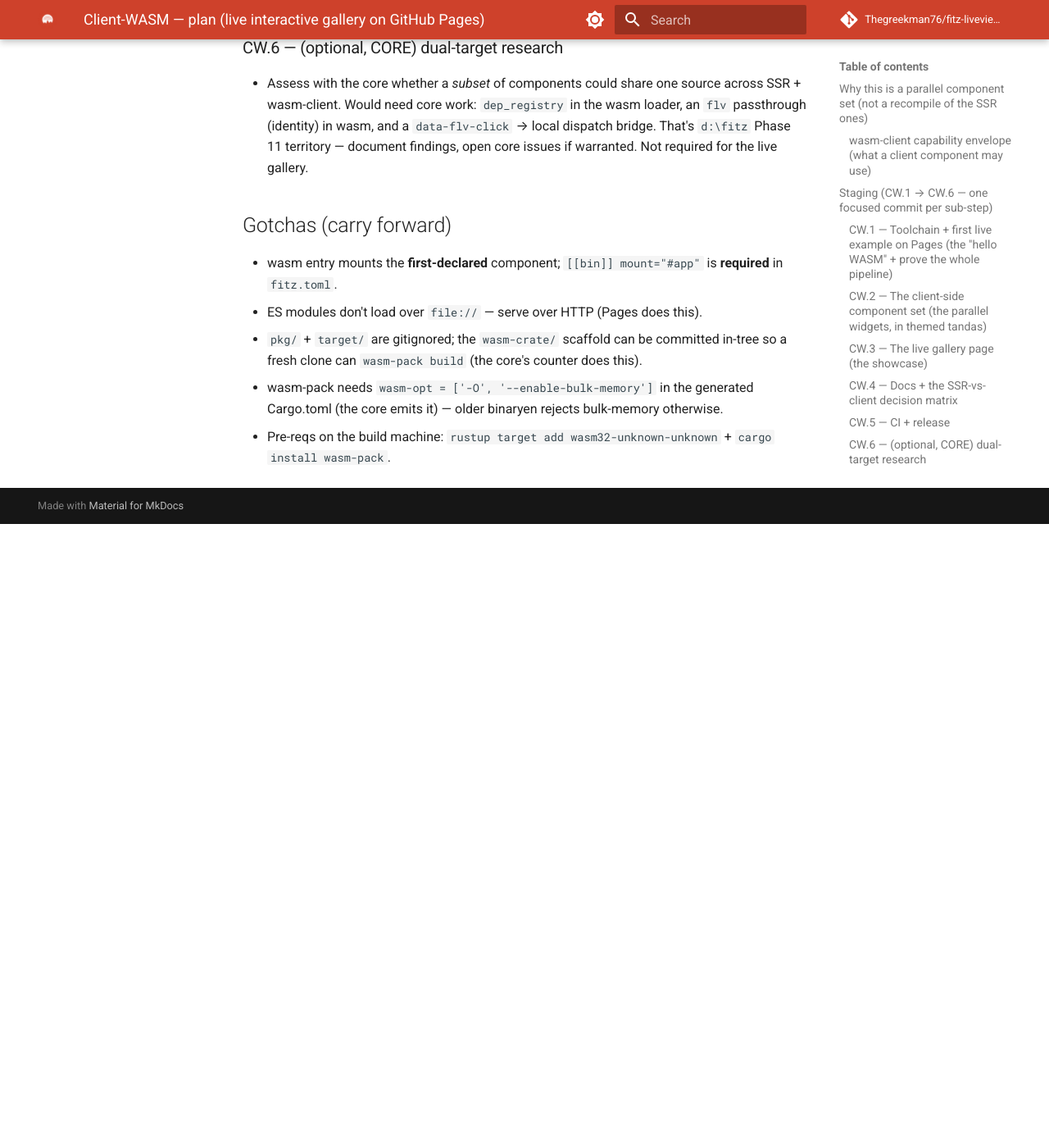
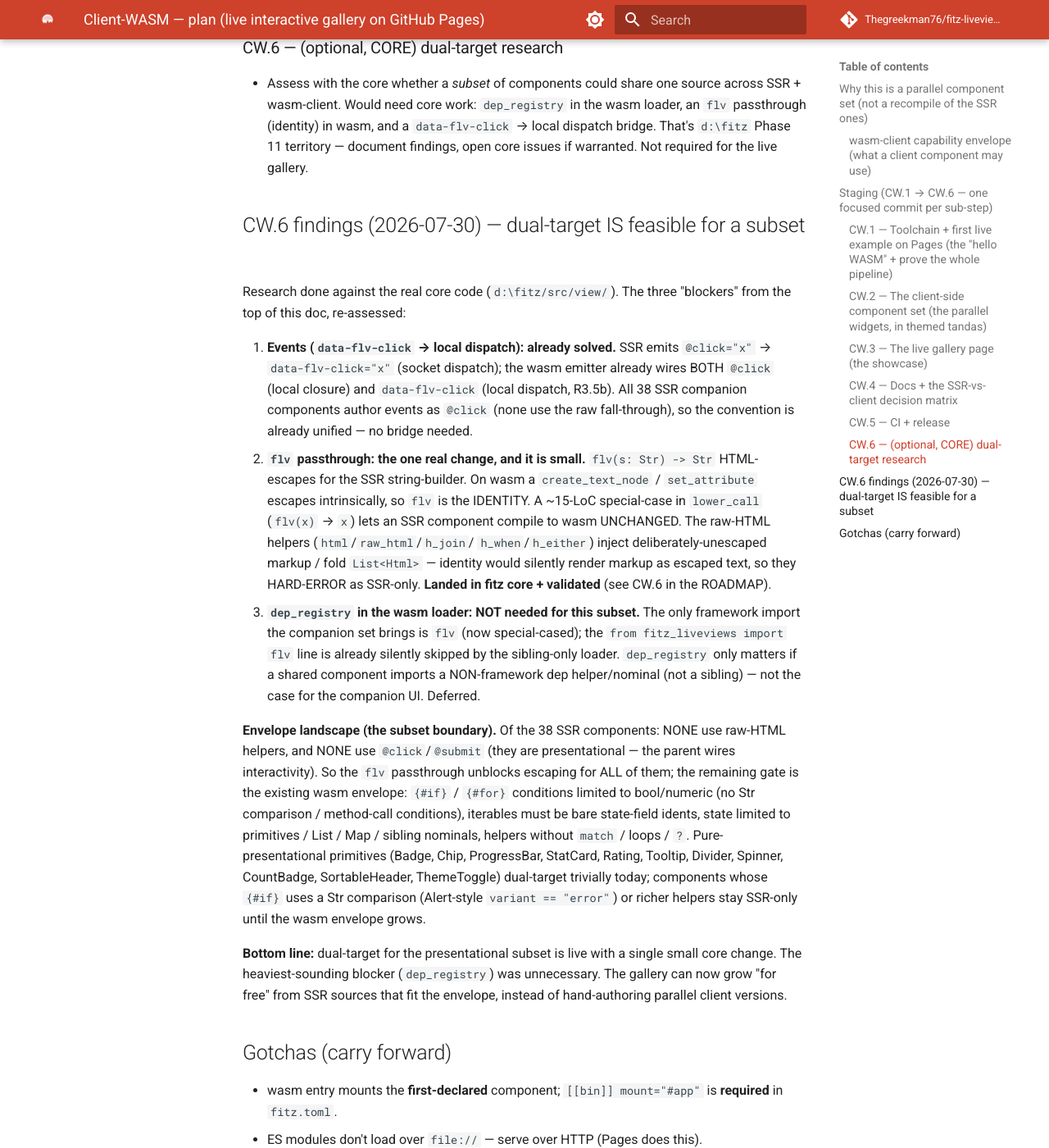
Before and after one commit to Thegreekman76/fitz-liveviews, an MkDocs documentation site: the page built from docs/client-wasm-plan.md, in a window 1280 px wide and 1400 px high, scrolled down 2828 px. Shown: the whole window at 82% size. Built offline with MkDocs 1.6.1 and Material for MkDocs 9.7.7, drawn with Linux system fonts in a browser that asks for light colours; comment, search, counter and statistics services are not loaded; before the commit the page ends 3467 px from its top, so only the background shows below that.

Commit message:
docs(cw6): record dual-target research findings + mark CW.6 done
Assessed whether a subset of companion components could share one source
across the SSR and client-WASM targets. Finding: feasible, and cheaper
than the plan assumed — the .fitzv model already shares
template/state/events across both emitters, @click is already unified,
and the only real blocker ({flv(x)}) is fixed by a small flv identity
passthrough in fitz core. The dep_registry in the wasm loader, framed as
the big blocker, turned out to be unnecessary for this subset.

- ROADMAP: mark CW.6 done, with the finding + core landing note.
- client-wasm-plan.md: add the CW.6 findings section (re-assessed
  blockers, envelope landscape, subset boundary).

Ships when fitz core cuts a release with the passthrough (v0.29.2).

```diff
--- a/docs/client-wasm-plan.md
+++ b/docs/client-wasm-plan.md
@@ -99,6 +99,50 @@ the core's `examples/view/*` already use.
   dispatch bridge. That's `d:\fitz` Phase 11 territory — document findings, open
   core issues if warranted. Not required for the live gallery.
 
+## CW.6 findings (2026-07-30) — dual-target IS feasible for a subset
+
+Research done against the real core code (`d:\fitz/src/view/`). The three
+"blockers" from the top of this doc, re-assessed:
+
+1. **Events (`data-flv-click` → local dispatch): already solved.** SSR emits
+   `@click="x"` → `data-flv-click="x"` (socket dispatch); the wasm emitter
+   already wires BOTH `@click` (local closure) and `data-flv-click` (local
+   dispatch, R3.5b). All 38 SSR companion components author events as `@click`
+   (none use the raw fall-through), so the convention is already unified — no
+   bridge needed.
+2. **`flv` passthrough: the one real change, and it is small.** `flv(s: Str) ->
+   Str` HTML-escapes for the SSR string-builder. On wasm a `create_text_node` /
+   `set_attribute` escapes intrinsically, so `flv` is the IDENTITY. A ~15-LoC
+   special-case in `lower_call` (`flv(x)` → `x`) lets an SSR component compile
+   to wasm UNCHANGED. The raw-HTML helpers (`html`/`raw_html`/`h_join`/
+   `h_when`/`h_either`) inject deliberately-unescaped markup / fold `List<Html>`
+   — identity would silently render markup as escaped text, so they HARD-ERROR
+   as SSR-only. **Landed in fitz core + validated** (see CW.6 in the ROADMAP).
+3. **`dep_registry` in the wasm loader: NOT needed for this subset.** The only
+   framework import the companion set brings is `flv` (now special-cased); the
+   `from fitz_liveviews import flv` line is already silently skipped by the
+   sibling-only loader. `dep_registry` only matters if a shared component
+   imports a NON-framework dep helper/nominal (not a sibling) — not the case
+   for the companion UI. Deferred.
+
+**Envelope landscape (the subset boundary).** Of the 38 SSR components: NONE
+use raw-HTML helpers, and NONE use `@click`/`@submit` (they are presentational
+— the parent wires interactivity). So the `flv` passthrough unblocks escaping
+for ALL of them; the remaining gate is the existing wasm envelope: `{#if}` /
+`{#for}` conditions limited to bool/numeric (no Str comparison / method-call
+conditions), iterables must be bare state-field idents, state limited to
+primitives / List / Map / sibling nominals, helpers without `match` / loops /
+`?`. Pure-presentational primitives (Badge, Chip, ProgressBar, StatCard,
+Rating, Tooltip, Divider, Spinner, CountBadge, SortableHeader, ThemeToggle)
+dual-target trivially today; components whose `{#if}` uses a Str comparison
+(Alert-style `variant == "error"`) or richer helpers stay SSR-only until the
+wasm envelope grows.
+
+**Bottom line:** dual-target for the presentational subset is live with a
+single small core change. The heaviest-sounding blocker (`dep_registry`) was
+unnecessary. The gallery can now grow "for free" from SSR sources that fit the
+envelope, instead of hand-authoring parallel client versions.
+
 ## Gotchas (carry forward)
 - wasm entry mounts the **first-declared** component; `[[bin]] mount="#app"` is
   **required** in `fitz.toml`.
```
Also changed, not shown: ROADMAP.md (+21 -4 lines).
